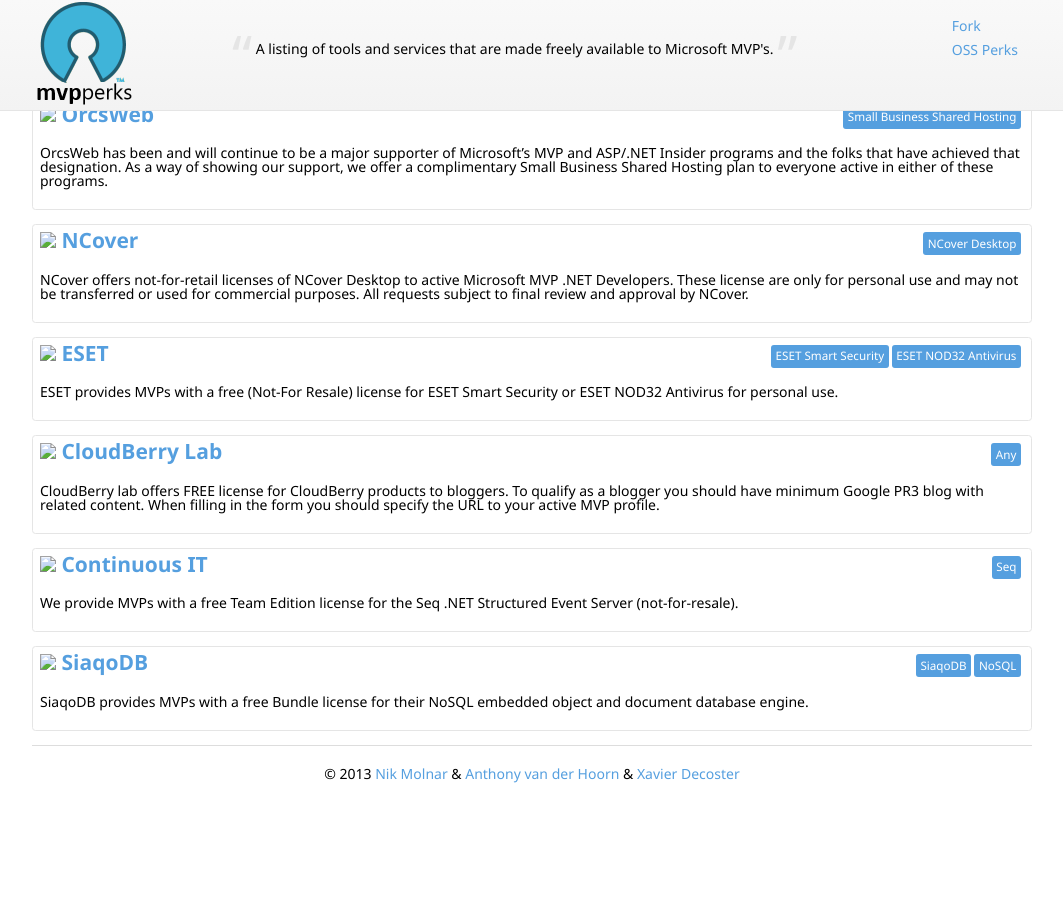
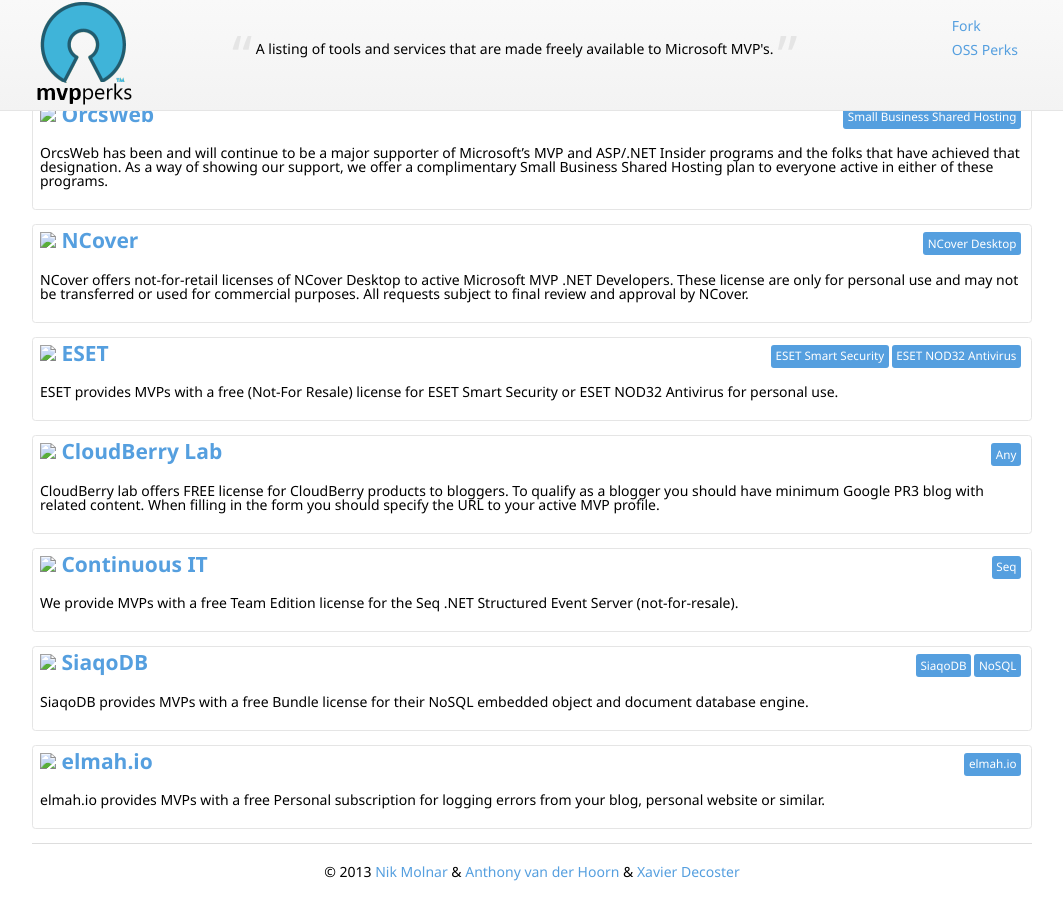
Before and after one commit to nikmd23/ossperks, a Jekyll site: the page built from index.html, in a window 1280 px wide and 900 px high, scrolled down 1616 px. Shown: the whole window, without its empty margins (108-1171 px from the left). Built offline with Jekyll 4.4.1, drawn with Linux system fonts in a browser that asks for light colours; nearby versions of some CDN libraries; before the commit the page ends 2418 px from its top, so only the background shows below that.

Commit message:
Added elmah.io perk

```diff
--- a/index.html
+++ b/index.html
@@ -84,6 +84,10 @@
   description: "SiaqoDB provides MVPs with a free Bundle license for their NoSQL embedded object and document database engine."
   products: ["SiaqoDB", "NoSQL"]
 
+- perk: {company: "elmah.io", uri: "https://elmah.io/"}
+  description: "elmah.io provides MVPs with a free Personal subscription for logging errors from your blog, personal website or similar."
+  products: ["elmah.io"]
+
 #============================================== Leave everything below this line alone =====================================================================
 layout: default
 ---
```
